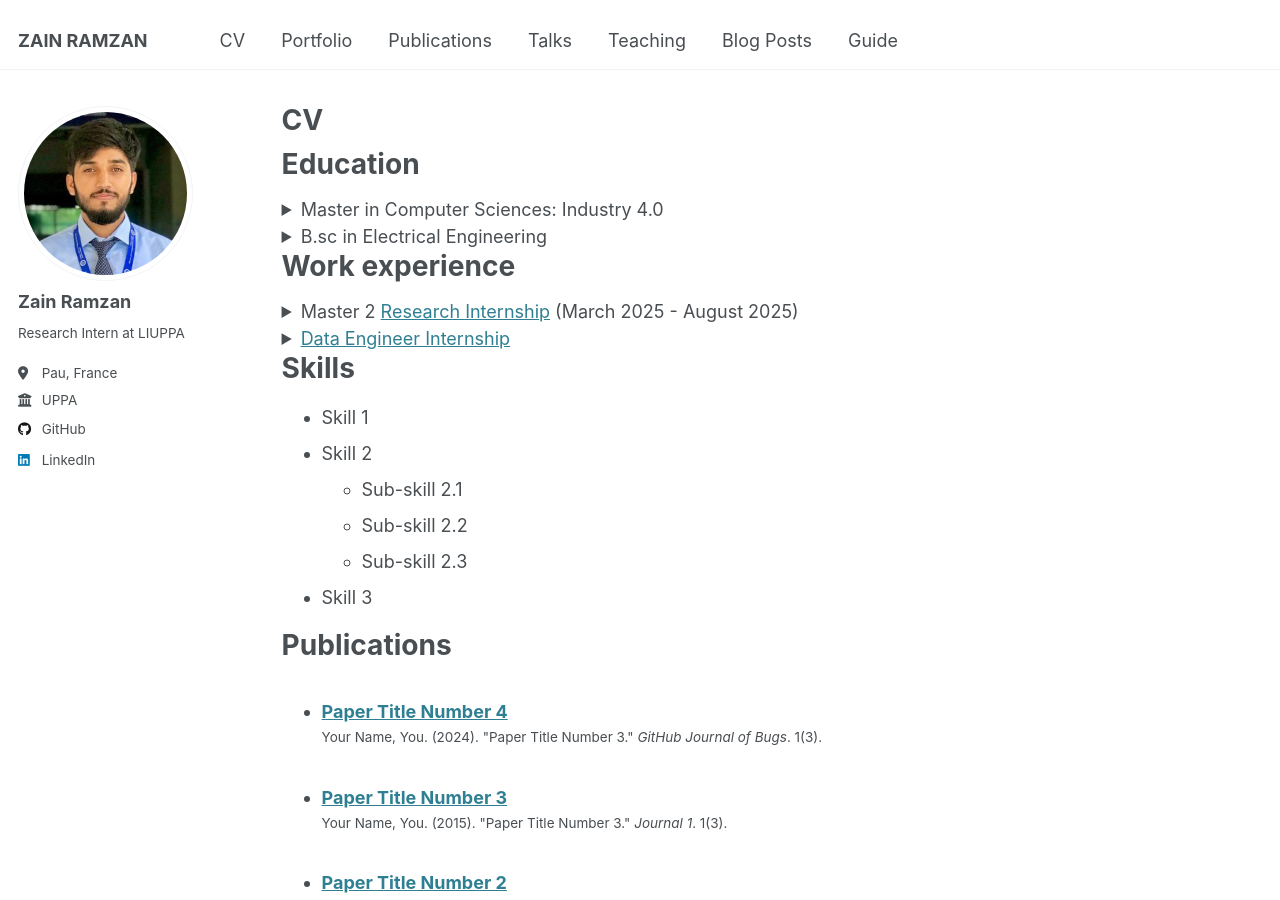
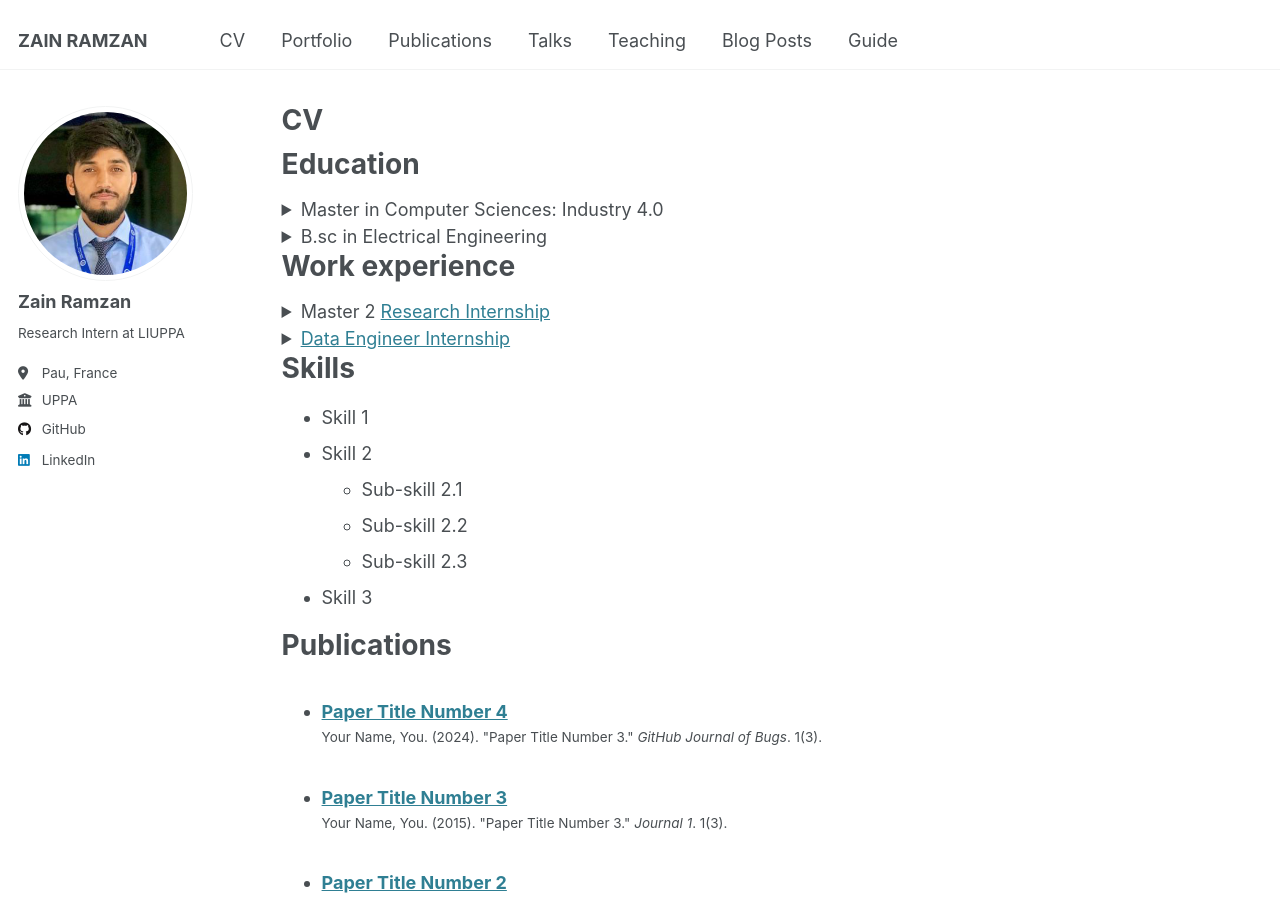
Before and after one commit to zain-ramzan/zain-ramzan.github.io, a Jekyll site: the page built from _pages/cv.md, in a window 1280 px wide and 900 px high. Built offline with Jekyll 4.4.1, drawn with Linux system fonts in a browser that asks for light colours.

Commit message:
Update cv.md

```diff
--- a/_pages/cv.md
+++ b/_pages/cv.md
@@ -23,7 +23,7 @@
 Work experience
 ======
 <details>
-  <summary>Master 2 <a href="https://www.noureddine.org/research/behave/internship-2025" target="_blank">Research Internship</a> (March 2025 - August 2025)</summary>
+  <summary>Master 2 <a href="https://www.noureddine.org/research/behave/internship-2025" target="_blank">Research Internship</a></summary>
   <ul>
     <li><strong>Duration:</strong>March 2025 - August 2025</li>
     <li>Computer Science laboratory of the University of Pau and Adour Countries (<a href="https://liuppa.univ-pau.fr/fr/index.html" target="_blank">LIUPPA</a>: Laboratoire Informatique de l'Université de Pau et des Pays de l'Adour), Pau, France</li>
```
